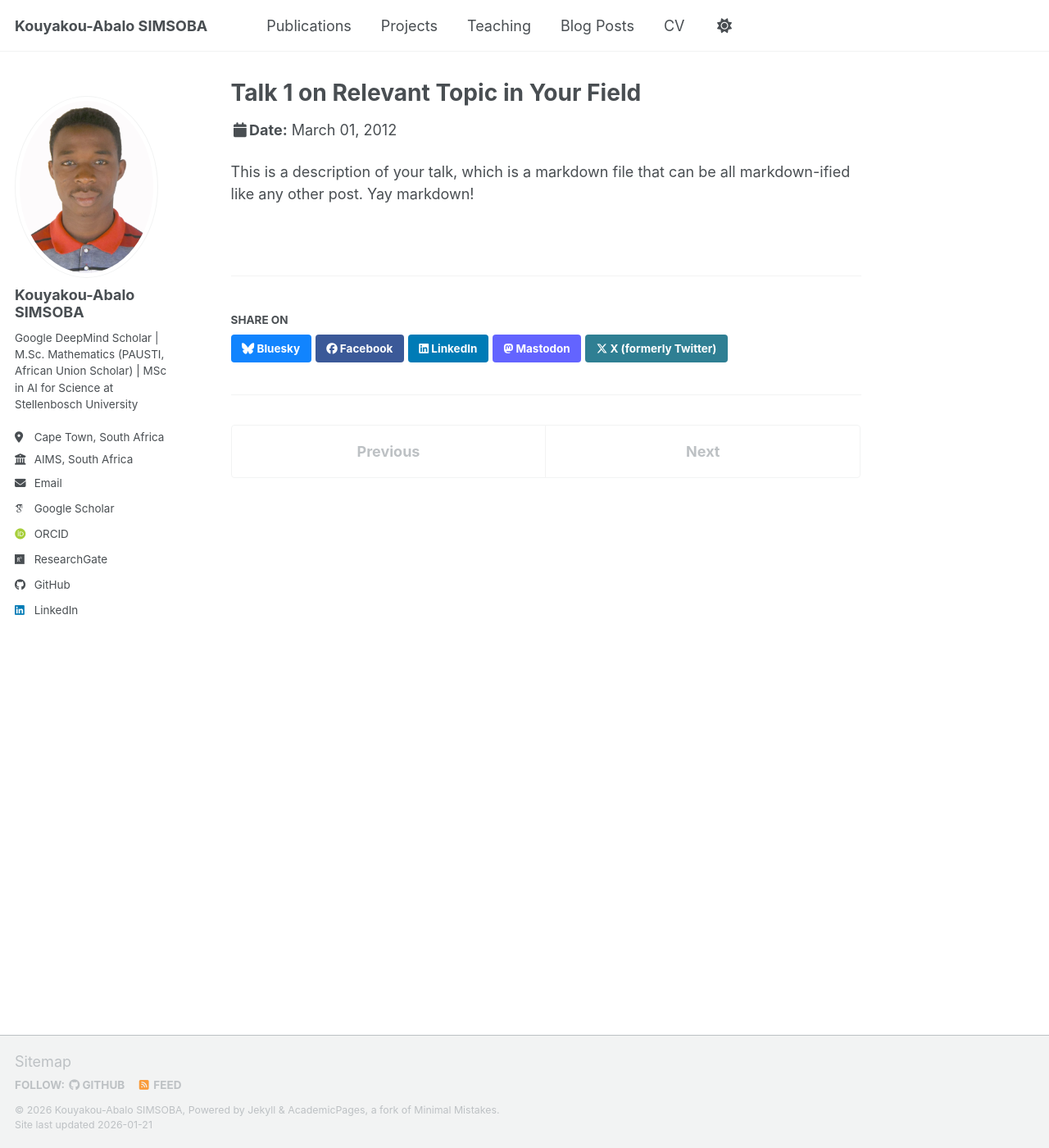
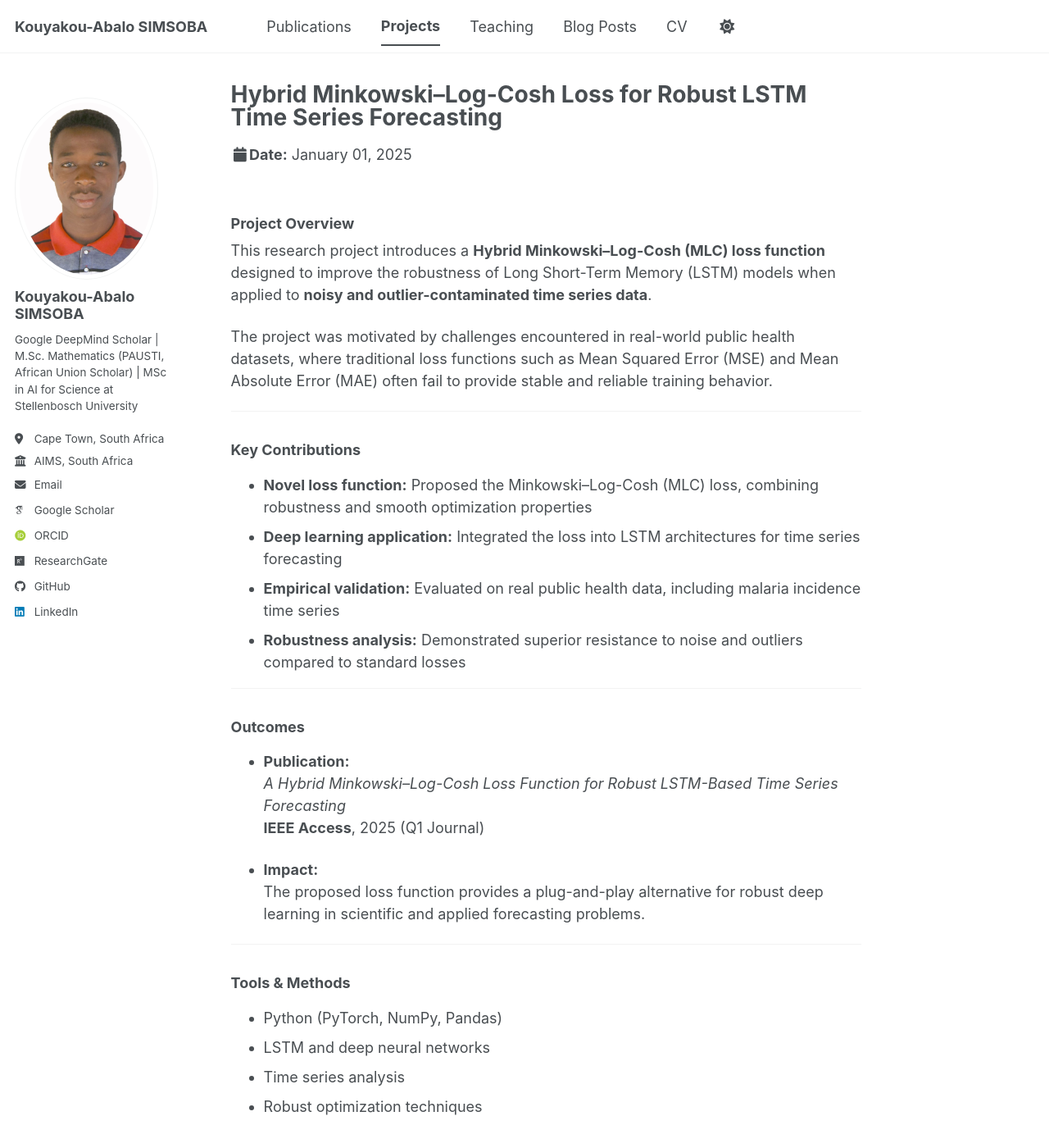
Before and after one commit to simsoba-research/simsoba-research.github.io, a Jekyll site: the page built from _talks/2012-03-01-talk-1.md, in a window 1280 px wide and 1400 px high. Shown: the whole window at 82% size. Built offline with Jekyll 4.4.1, drawn with Linux system fonts in a browser that asks for light colours; some web fonts are replaced; a script bundle is joined from its source files by our own code; library files that are not in the unit come from our copies.

Commit message:
Update 2012-03-01-talk-1.md

```diff
--- a/_talks/2012-03-01-talk-1.md
+++ b/_talks/2012-03-01-talk-1.md
@@ -1,11 +1,40 @@
 ---
-title: "Talk 1 on Relevant Topic in Your Field"
+title: "Hybrid Minkowski–Log-Cosh Loss for Robust LSTM Time Series Forecasting"
 collection: talks
-type: "Talk"
-permalink: /talks/2012-03-01-talk-1
-venue: "UC San Francisco, Department of Testing"
-date: 2012-03-01
-location: "San Francisco, CA, USA"
+type: "Research Project"
+permalink: /projects/hybrid-mlc-lstm-forecasting
+venue: "Master’s Research Project (Published)"
+date: 2025-01-01
+location: "AIMS South Africa & Stellenbosch University"
 ---
 
-This is a description of your talk, which is a markdown file that can be all markdown-ified like any other post. Yay markdown!
+### Project Overview
+This research project introduces a **Hybrid Minkowski–Log-Cosh (MLC) loss function** designed to improve the robustness of Long Short-Term Memory (LSTM) models when applied to **noisy and outlier-contaminated time series data**.
+
+The project was motivated by challenges encountered in real-world public health datasets, where traditional loss functions such as Mean Squared Error (MSE) and Mean Absolute Error (MAE) often fail to provide stable and reliable training behavior.
+
+---
+
+### Key Contributions
+- **Novel loss function:** Proposed the Minkowski–Log-Cosh (MLC) loss, combining robustness and smooth optimization properties
+- **Deep learning application:** Integrated the loss into LSTM architectures for time series forecasting
+- **Empirical validation:** Evaluated on real public health data, including malaria incidence time series
+- **Robustness analysis:** Demonstrated superior resistance to noise and outliers compared to standard losses
+
+---
+
+### Outcomes
+- **Publication:**
+  *A Hybrid Minkowski–Log-Cosh Loss Function for Robust LSTM-Based Time Series Forecasting*
+  **IEEE Access**, 2025 (Q1 Journal)
+
+- **Impact:**
+  The proposed loss function provides a plug-and-play alternative for robust deep learning in scientific and applied forecasting problems.
+
+---
+
+### Tools & Methods
+- Python (PyTorch, NumPy, Pandas)
+- LSTM and deep neural networks
+- Time series analysis
+- Robust optimization techniques
```
